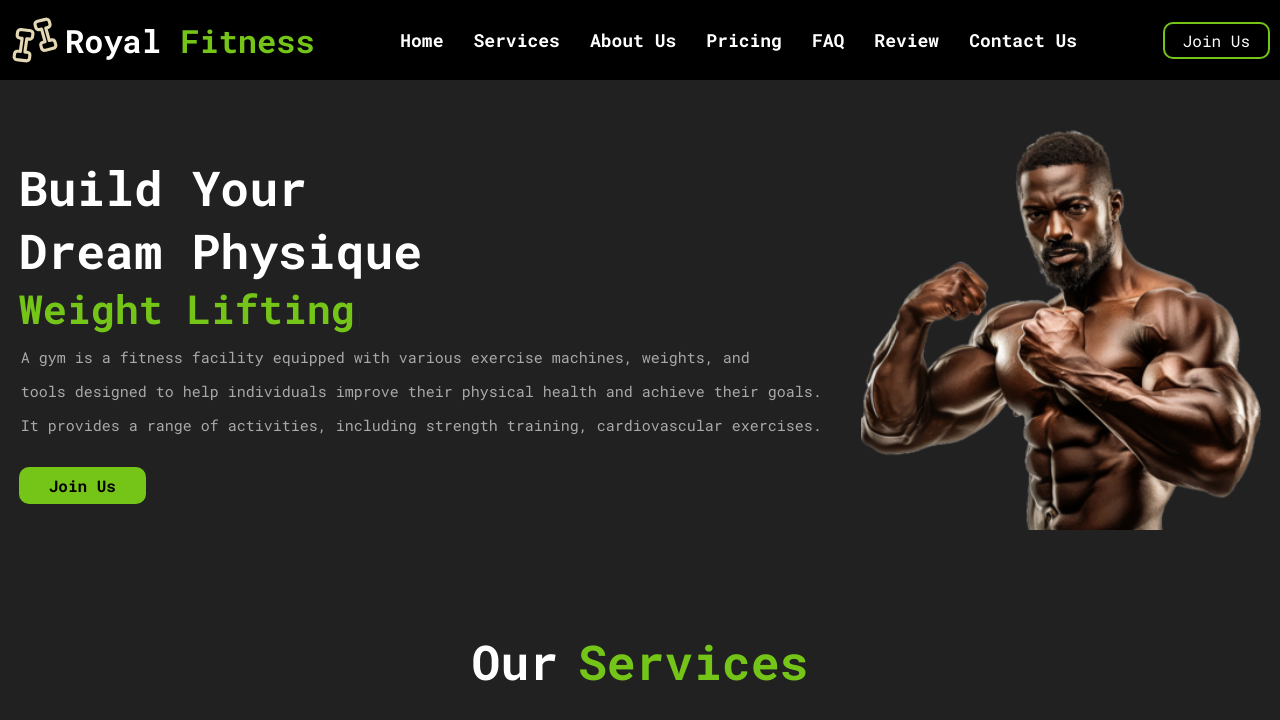
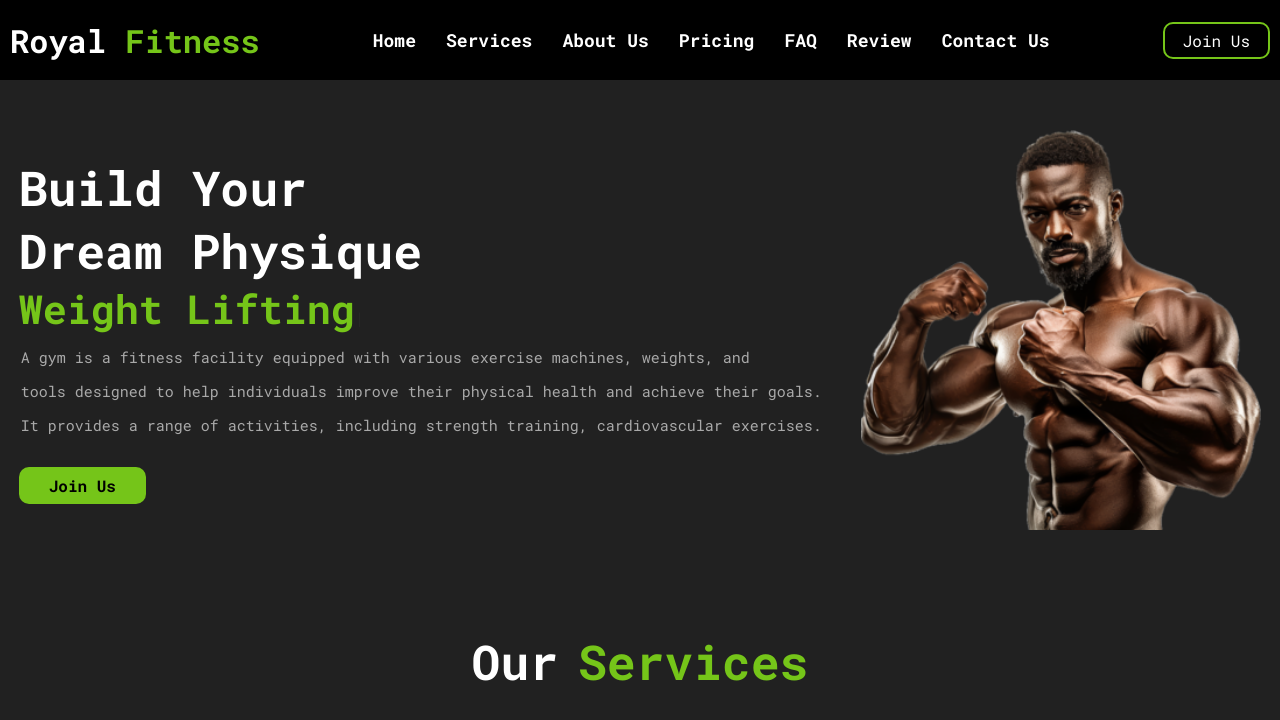
Before and after one commit to r0hanr02/Gym-Website, a plain HTML site: page index.html in a window 1280 px wide. Shown: the top 720 px of the page. Drawn offline with nearby package versions, Linux system fonts and the light colour scheme.

Commit message:
Update index.html

```diff
--- a/index.html
+++ b/index.html
@@ -12,7 +12,7 @@
 <body>
     <header>
         <div class="logoContainer">
-            <img src="/image/dumbbells-2-svgrepo-com.svg" alt="logo" class="logo" />
+<!--             <img src="/image/dumbbells-2-svgrepo-com.svg" alt="logo" class="logo" /> -->
             <h1>Royal <span style="color: rgb(117, 197, 25)">Fitness</span></h1>
         </div>
         <div class="navcontainer">
```
